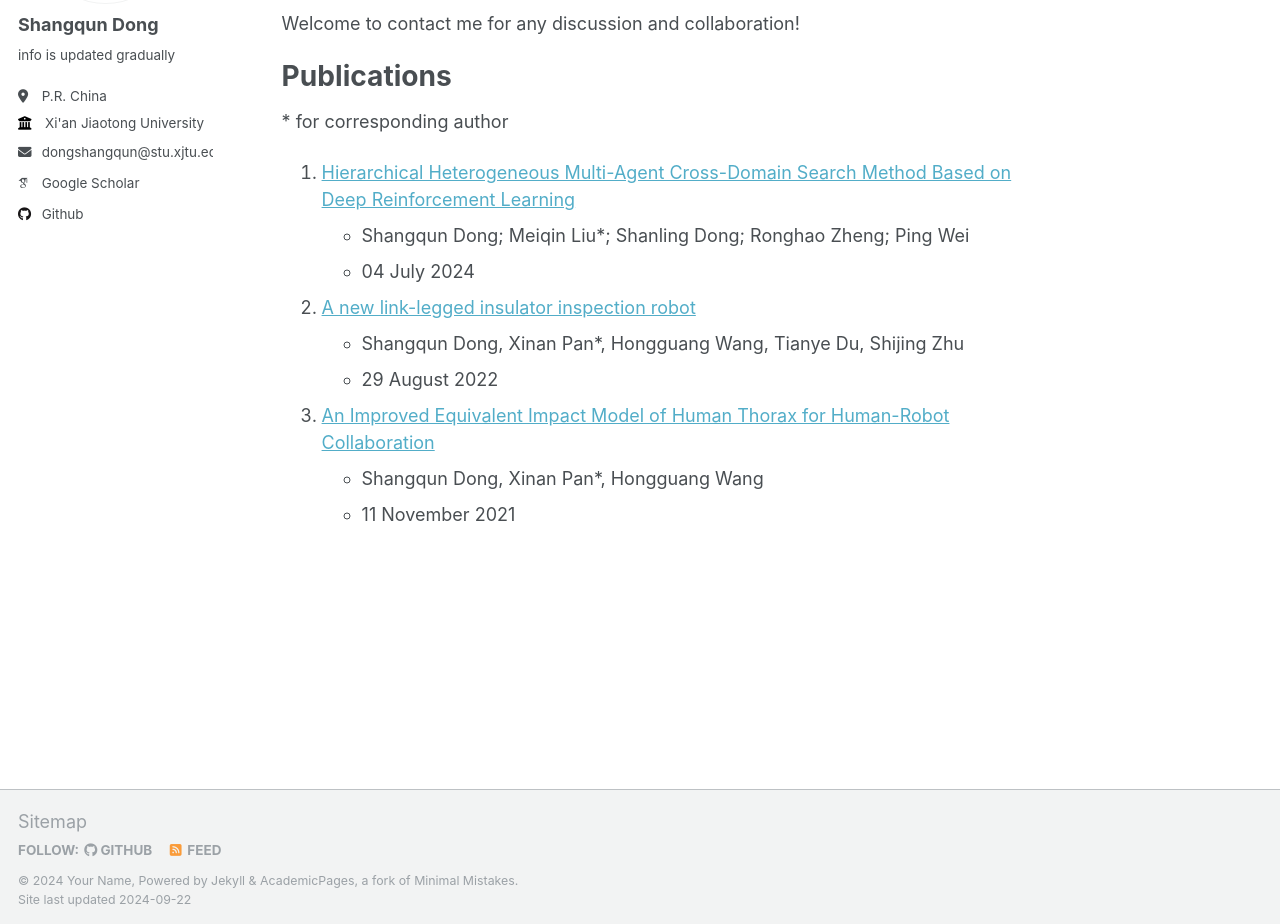
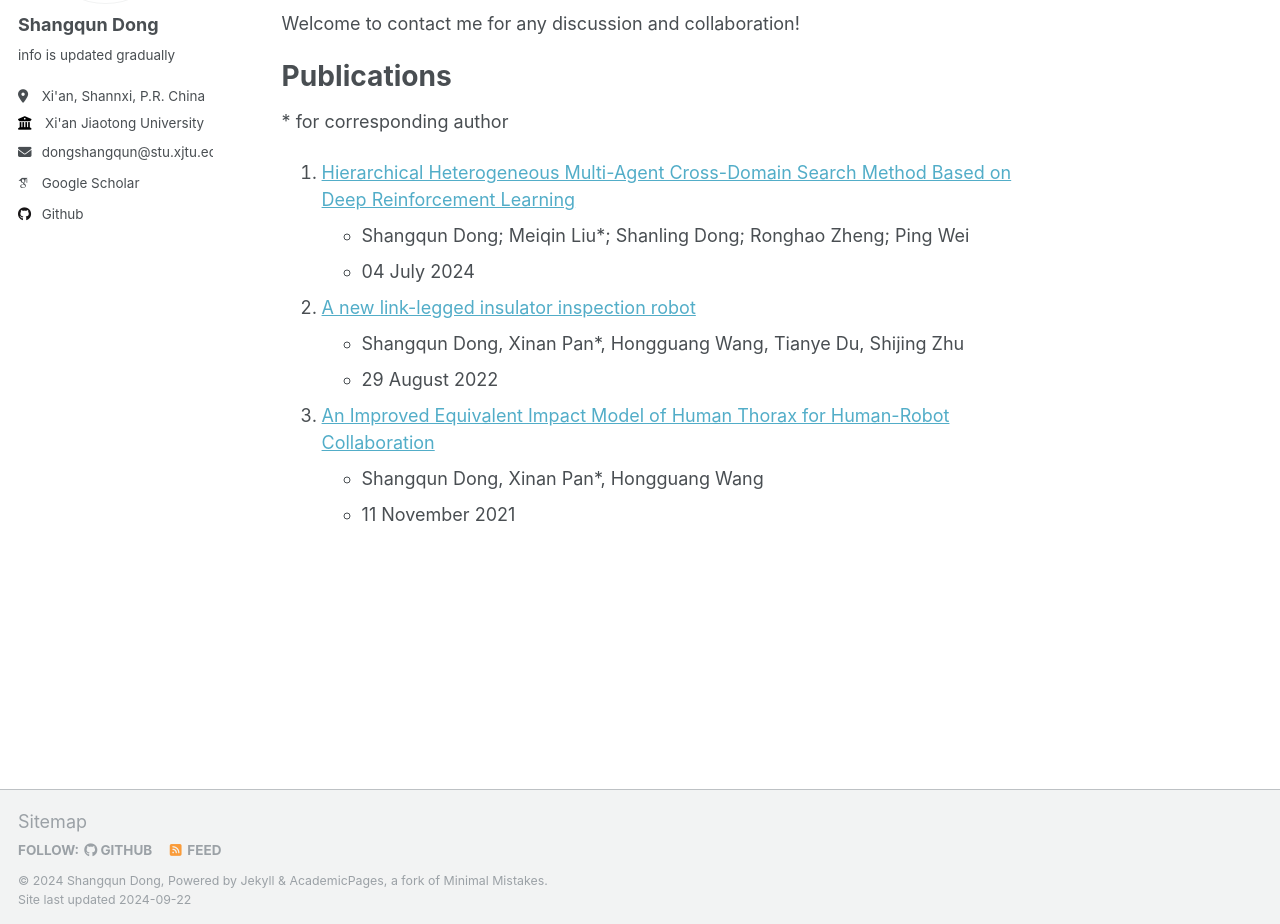
Before and after one commit to DongShangqun/DongShangqun.github.io, a Jekyll site: the page built from _pages/about.md, in a window 1280 px wide and 1247 px high. Shown: the part 320-1244 px from the top of the window. Built offline with Jekyll 4.4.1, drawn with Linux system fonts in a browser that asks for light colours; some web fonts are replaced.

Commit message:
Update _config.yml

```diff
--- a/_config.yml
+++ b/_config.yml
@@ -10,8 +10,8 @@
 locale                   : "en-US"
 title                    : "Homepage"
 title_separator          : "-"
-name                     : &name "Your Name"
-description              : &description "personal description"
+name                     : &name "Shangqun Dong"
+description              : &description "Ph.D. candidate"
 url                      : https://DongShangqun.github.io # the base hostname & protocol for your site e.g. "https://mmistakes.github.io"
 baseurl                  : "" # the subpath of your site, e.g. "/blog"
 repository               : "DongShangqun/DongShangqun.github.io"
@@ -25,7 +25,7 @@ author:
   name             : "Shangqun Dong"
   pronouns         : # example: "she/her"
   bio              : "info is updated gradually"#"RL and multi-agent related"
-  location         : "P.R. China"
+  location         : "Xi'an, Shannxi, P.R. China"
   employer         : "Xi'an Jiaotong University"
   uri              : # URL
   email            : "dongshangqun@foxmail.com"
```
